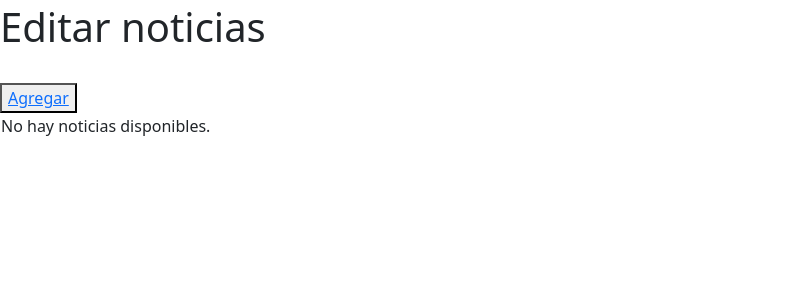
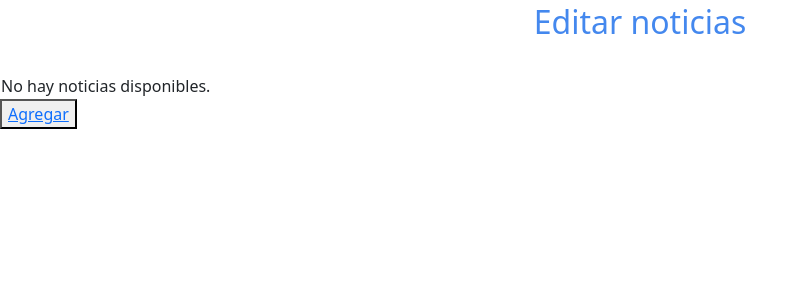
Before and after one commit to lucasbeltran1/Caos_News_2.0, a Django app: page /noticias_del/1 in a window 1280 px wide. Shown: the part 161-464 px from the top of the page, without its empty margins (0-808 px from the left). Run offline with Django 5.2, Linux system fonts and the light colour scheme; data that the repository does not hold is empty; some libraries are stand-ins or nearby versions.

Commit message:
Update lista_noticias.html

```diff
--- a/caos_news/noticias/templates/noticias/lista_noticias.html
+++ b/caos_news/noticias/templates/noticias/lista_noticias.html
@@ -31,12 +31,9 @@
         </nav>
     </header>
 
-    <h1>Editar noticias</h1>
+    <h1 class="form__title2">Editar noticias</h1>
     <br>
 <div class="lista8">
-    <button type="button">
-        <a href="{% url 'noticiasAdd' %}">Agregar</a>
-    </button>
 
     <div id="idMensajes">
         {% if mensaje %}
@@ -72,7 +69,11 @@
             </tr>
         {% endif %}
     </table>
+
 </div>
+<button class="btn_agregar" type="button">
+    <a href="{% url 'noticiasAdd' %}">Agregar</a>
+</button>
     <script src="//ajax.googleapis.com/ajax/libs/jquery/1.8.3/jquery.min.js"></script>
     <script>
         $(document).ready(function(){
```
